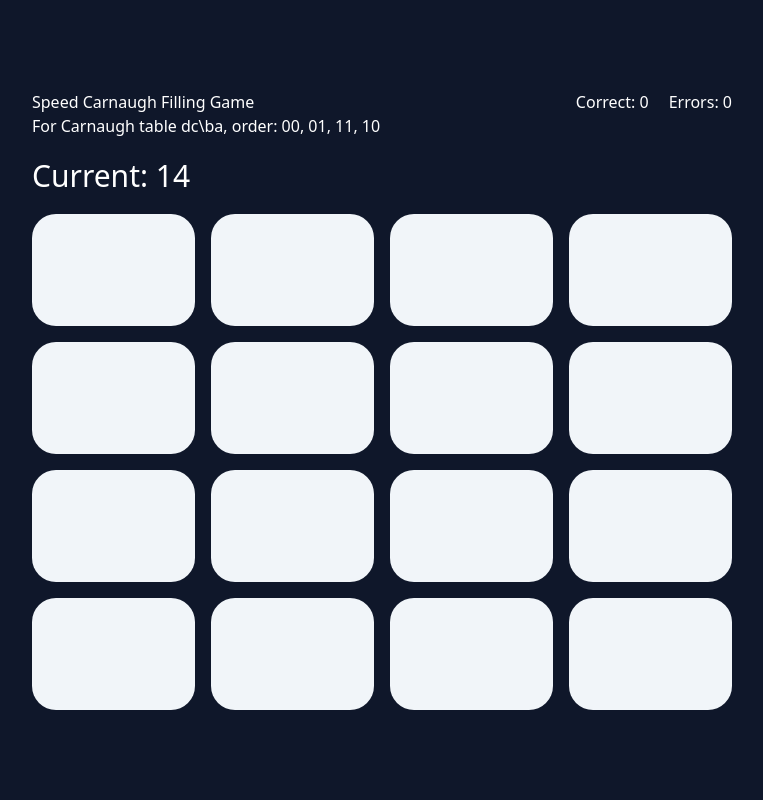
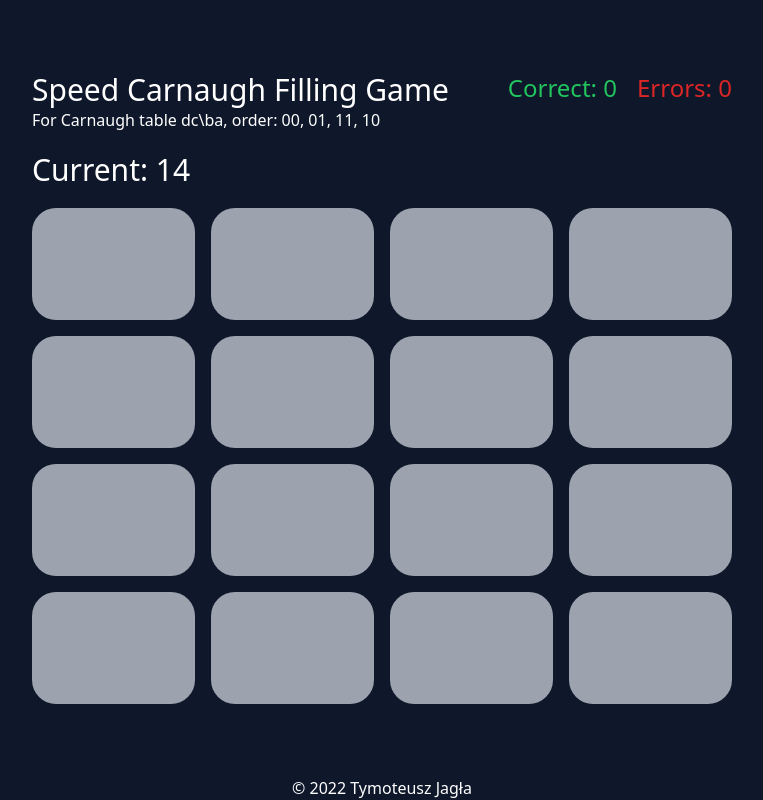
Before and after one commit to jagtym/speed-karnaugh-filling-game, a React (Vite) app: page / in a window 1280 px wide. Shown: the whole page, without its empty margins (258-1021 px from the left). Built offline with nearby package versions, Linux system fonts and the light colour scheme.

Commit message:
fix colors

```diff
--- a/src/App.tsx
+++ b/src/App.tsx
@@ -25,12 +25,15 @@ function App() {
   };
 
   return (
-    <div className="flex justify-center items-center h-screen">
-      <div className="w-box">
-        <Header correct={correct} errors={errors} />
-        <h1 className="my-5 text-3xl">Current: {current}</h1>
-        <Gameboard fields={fields} click={fieldClicked} />
+    <div className="h-screen flex flex-col items-center">
+      <div className="flex flex-col justify-center items-center flex-1">
+        <div className="w-box flex: 1">
+          <Header correct={correct} errors={errors} />
+          <h1 className="my-5 text-3xl">Current: {current}</h1>
+          <Gameboard fields={fields} click={fieldClicked} />
+        </div>
       </div>
+      <footer className="">© 2022 Tymoteusz Jagła</footer>
     </div>
   );
 }
--- a/src/components/Clickable.tsx
+++ b/src/components/Clickable.tsx
@@ -8,7 +8,7 @@ export function Clickable(props: IClickableProps) {
 
   return (
     <div
-      className="bg-slate-100 box-border h-28 rounded-3xl hover:bg-slate-400 transition-colors hover:cursor-pointer"
+      className="bg-gray-400 box-border h-28 rounded-3xl hover:bg-gray-600 transition-colors hover:cursor-pointer"
       onClick={() => {
         click(index);
       }}
--- a/src/components/Header.tsx
+++ b/src/components/Header.tsx
@@ -10,7 +10,7 @@ export function Header(props: IHeaderProps) {
   return (
     <div className="flex justify-between">
       <div>
-        <h1>Speed Carnaugh Filling Game</h1>
+        <h1 className="text-3xl">Speed Carnaugh Filling Game</h1>
         <p>For Carnaugh table dc\ba, order: 00, 01, 11, 10</p>
       </div>
       <Scoreboard correct={correct} errors={errors} />
--- a/src/components/Scoreboard.tsx
+++ b/src/components/Scoreboard.tsx
@@ -8,8 +8,8 @@ export function Scoreboard(props: IScoreboardProps) {
 
   return (
     <div className="flex gap-5">
-      <span>Correct: {correct} </span>
-      <span>Errors: {errors} </span>
+      <span className="text-2xl text-green-500">Correct: {correct} </span>
+      <span className="text-2xl text-red-600">Errors: {errors} </span>
     </div>
   );
 }
--- a/tailwind.config.cjs
+++ b/tailwind.config.cjs
@@ -5,6 +5,8 @@ module.exports = {
     extend: {
       width: {
         "box": "700px",
+        "purple-dark": "#4D3575",
+        "purple-light": "#5B4C8A"
       },
     },
   },
```
